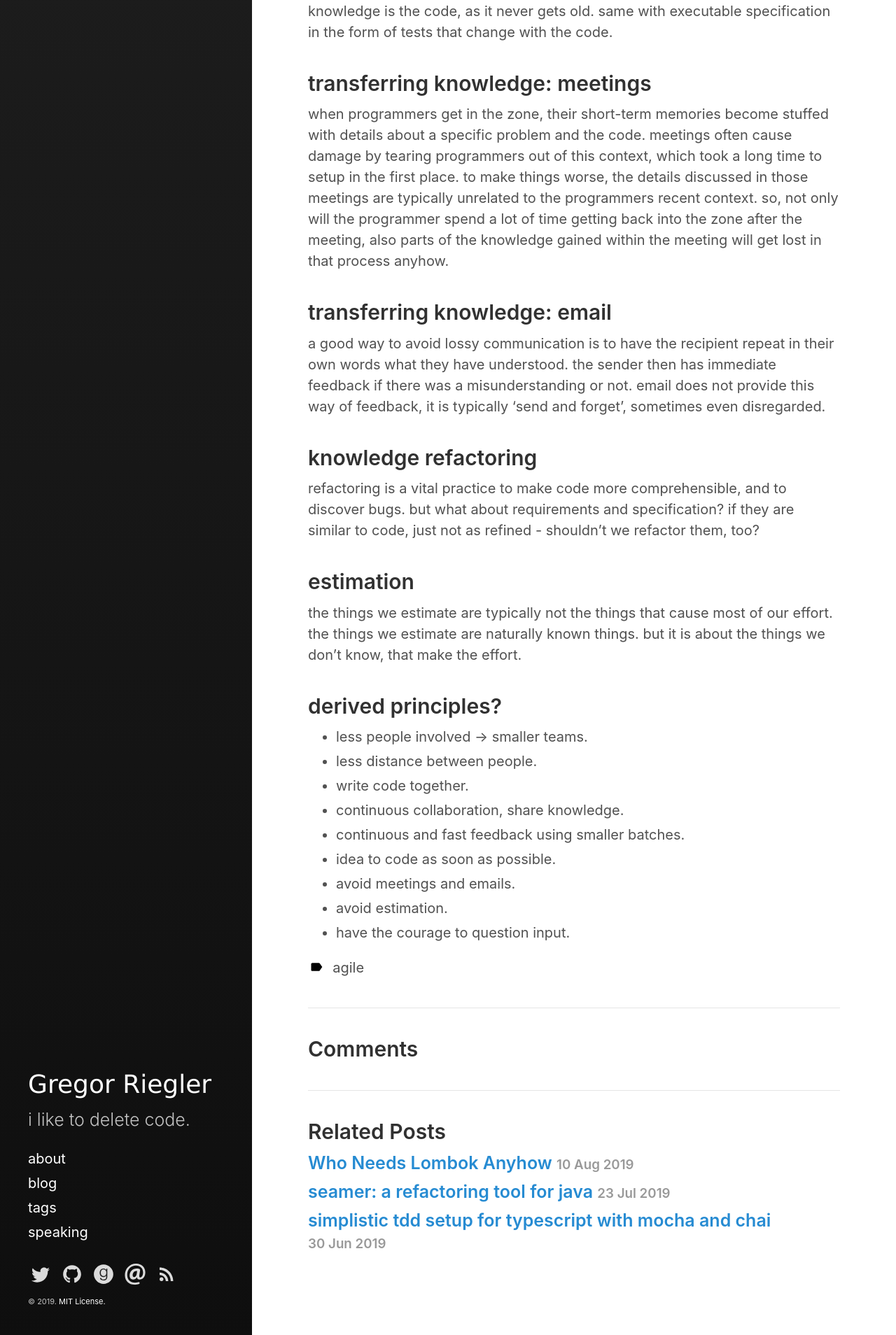
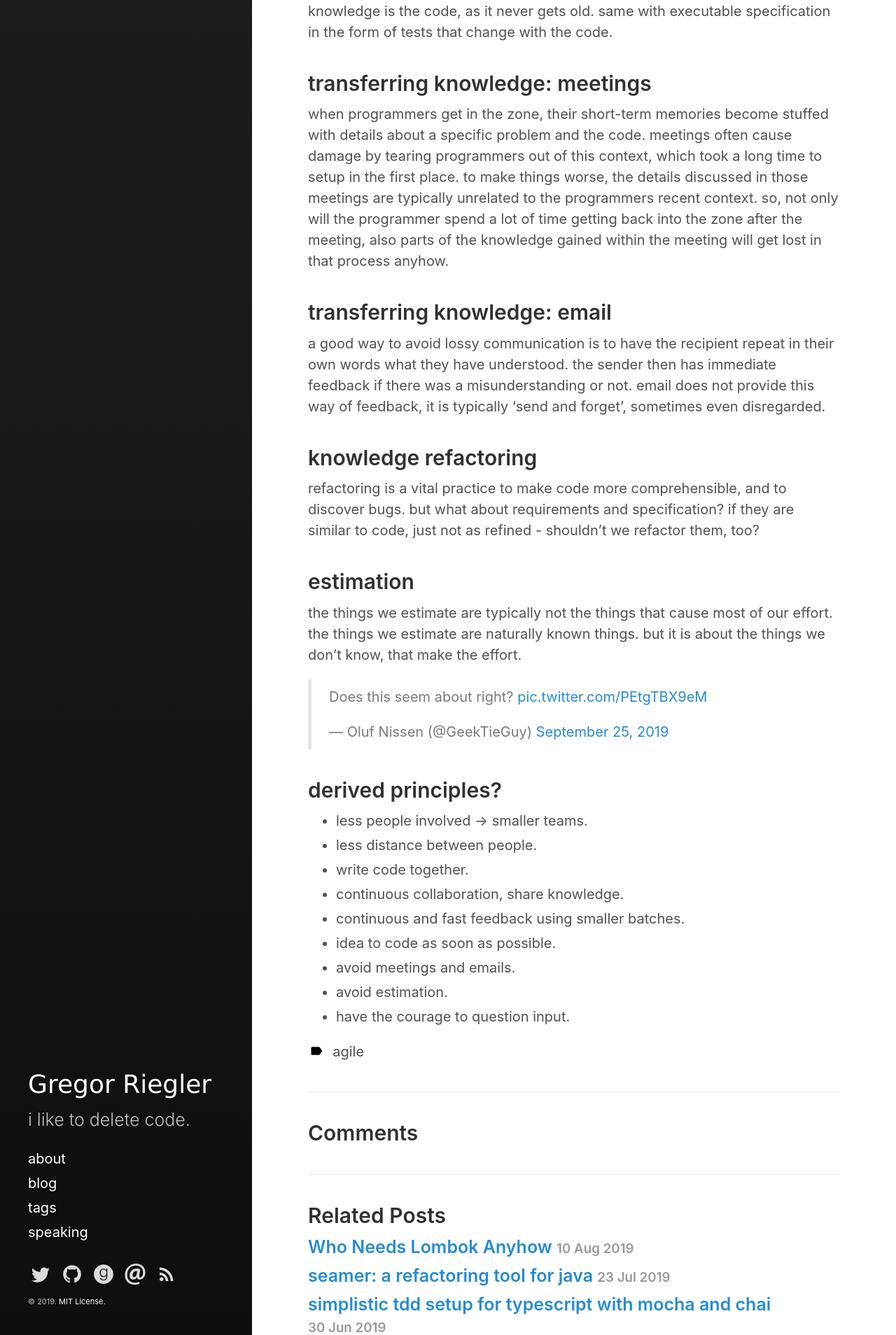
Before and after one commit to gregorriegler/gregorriegler.github.io, a Jekyll site: the page built from _posts/2019-10-08-shower-thought-why-agile-works.md, in a window 1280 px wide. Shown: the part 3092-5000 px from the top of the page at 70% size. Built offline with Jekyll 4.4.1, drawn with Linux system fonts in a browser that asks for light colours; comment, search, counter and statistics services are not loaded.

Commit message:
add twitter as html

```diff
--- a/_posts/2019-10-08-shower-thought-why-agile-works.md
+++ b/_posts/2019-10-08-shower-thought-why-agile-works.md
@@ -98,6 +98,8 @@ the things we estimate are typically not the things that cause most of our effor
 the things we estimate are naturally known things.
 but it is about the things we don't know, that make the effort.
 
+<blockquote class="twitter-tweet"><p lang="en" dir="ltr">Does this seem about right? <a href="https://t.co/PEtgTBX9eM">pic.twitter.com/PEtgTBX9eM</a></p>&mdash; Oluf Nissen (@GeekTieGuy) <a href="https://twitter.com/GeekTieGuy/status/1176895878478450688?ref_src=twsrc%5Etfw">September 25, 2019</a></blockquote> <script async src="https://platform.twitter.com/widgets.js" charset="utf-8"></script>
+
 ## derived principles?
 - less people involved -> smaller teams.
 - less distance between people.
```
